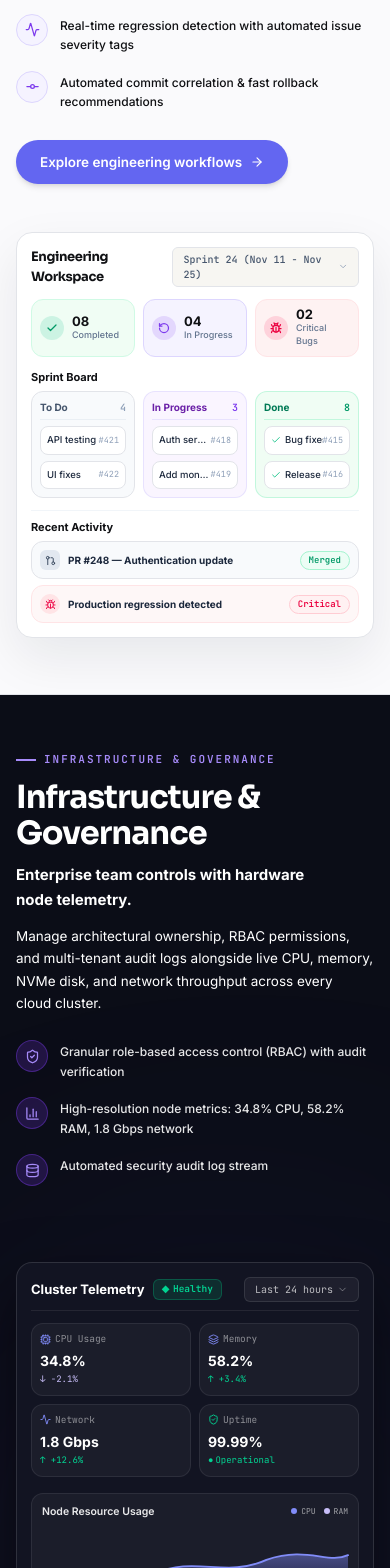
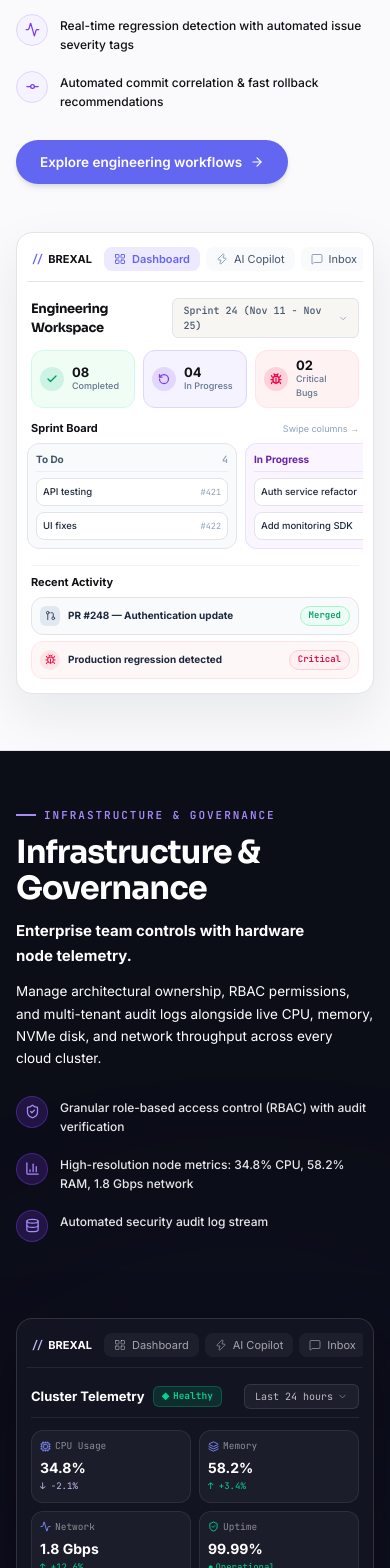
Before and after one commit to samarth3394/BhartiAppplus, a Next.js app in the folder frontend/: page / in a window 390 px wide. Shown: the part 2650-4218 px from the top of the page. Built offline with nearby package versions, Linux system fonts and the light colour scheme.

Commit message:
feat(mobile): make engineering workspace & cluster telemetry mockups fully responsive on mobile

```diff
--- a/frontend/src/app/page.tsx
+++ b/frontend/src/app/page.tsx
@@ -89,8 +89,7 @@ function StripeNavbar() {
 
   return (
     <header
-      className={`fixed top-0 left-0 right-0 z-50 transition-all duration-300 py-3 sm:py-3.5 ${
-        scrolled
+      className={`fixed top-0 left-0 right-0 z-50 transition-all duration-300 py-3 sm:py-3.5 ${scrolled
           ? "bg-white/90 backdrop-blur-md border-b border-[#E2E4E9] shadow-[0_2px_16px_rgba(16,17,20,0.04)]"
           : "bg-white/50 backdrop-blur-xs border-b border-black/5"
         }`}
@@ -769,8 +768,7 @@ function StripeArchitectureFlowSection() {
           <button
             onClick={handleTriggerFlow}
             disabled={simulating}
-            className={`inline-flex items-center gap-2 px-5 py-2.5 rounded-full text-xs font-semibold transition-all shadow-xs cursor-pointer ${
-              simulating
+            className={`inline-flex items-center gap-2 px-5 py-2.5 rounded-full text-xs font-semibold transition-all shadow-xs cursor-pointer ${simulating
                 ? "bg-[#F5F3FF] text-[#7C3AED] border border-[#DDD6FE]"
                 : "bg-white hover:bg-[#F5F3FF] text-[#101114] border border-[#D6D8DE] hover:border-[#7C3AED] hover:shadow-sm"
               }`}
@@ -786,8 +784,7 @@ function StripeArchitectureFlowSection() {
 
             {/* 1. Your Kubernetes Pod */}
             <div
-              className={`w-[230px] sm:w-[245px] lg:w-[230px] xl:w-[245px] bg-white rounded-2xl border p-4 sm:p-5 flex items-center gap-3 text-left transition-all duration-300 shadow-[0_2px_12px_rgba(16,17,20,0.03)] shrink-0 snap-start ${
-                activeStep === 1
+              className={`w-[230px] sm:w-[245px] lg:w-[230px] xl:w-[245px] bg-white rounded-2xl border p-4 sm:p-5 flex items-center gap-3 text-left transition-all duration-300 shadow-[0_2px_12px_rgba(16,17,20,0.03)] shrink-0 snap-start ${activeStep === 1
                   ? "border-[#7C3AED] ring-2 ring-[#7C3AED]/20 shadow-lg -translate-y-1"
                   : "border-[#E2E4E9] hover:border-[#BFC3CC]"
                 }`}
@@ -813,8 +810,7 @@ function StripeArchitectureFlowSection() {
 
             {/* 2. eBPF Kernel Probe */}
             <div
-              className={`w-[230px] sm:w-[245px] lg:w-[230px] xl:w-[245px] bg-white rounded-2xl border p-4 sm:p-5 flex items-center gap-3 text-left transition-all duration-300 shadow-[0_2px_12px_rgba(16,17,20,0.03)] shrink-0 snap-start ${
-                activeStep === 2
+              className={`w-[230px] sm:w-[245px] lg:w-[230px] xl:w-[245px] bg-white rounded-2xl border p-4 sm:p-5 flex items-center gap-3 text-left transition-all duration-300 shadow-[0_2px_12px_rgba(16,17,20,0.03)] shrink-0 snap-start ${activeStep === 2
                   ? "border-[#7C3AED] ring-2 ring-[#7C3AED]/20 shadow-lg -translate-y-1"
                   : "border-[#E2E4E9] hover:border-[#BFC3CC]"
                 }`}
@@ -840,8 +836,7 @@ function StripeArchitectureFlowSection() {
 
             {/* 3. BREXAL Neural Engine (Featured Center Card) */}
             <div
-              className={`w-[260px] sm:w-[280px] lg:w-[275px] xl:w-[295px] relative rounded-2xl border p-4 sm:p-5 text-left transition-all duration-300 shadow-[0_8px_24px_rgba(124,58,237,0.1)] shrink-0 snap-start ${
-                activeStep === 3
+              className={`w-[260px] sm:w-[280px] lg:w-[275px] xl:w-[295px] relative rounded-2xl border p-4 sm:p-5 text-left transition-all duration-300 shadow-[0_8px_24px_rgba(124,58,237,0.1)] shrink-0 snap-start ${activeStep === 3
                   ? "bg-[#F5F3FF] border-[#7C3AED] ring-2 ring-[#7C3AED]/25 shadow-xl -translate-y-1"
                   : "bg-[#F7F6F2] border-[#C7BDF7]"
                 }`}
@@ -889,8 +884,7 @@ function StripeArchitectureFlowSection() {
 
               {/* Slack */}
               <div
-                className={`bg-white rounded-2xl border p-3.5 sm:p-5 flex items-center gap-3 text-left transition-all duration-300 shadow-[0_2px_12px_rgba(16,17,20,0.03)] ${
-                  activeStep === 4
+                className={`bg-white rounded-2xl border p-3.5 sm:p-5 flex items-center gap-3 text-left transition-all duration-300 shadow-[0_2px_12px_rgba(16,17,20,0.03)] ${activeStep === 4
                     ? "border-[#7C3AED] ring-2 ring-[#7C3AED]/20 shadow-lg -translate-y-0.5"
                     : "border-[#E2E4E9] hover:border-[#BFC3CC]"
                   }`}
@@ -908,8 +902,7 @@ function StripeArchitectureFlowSection() {
 
               {/* PagerDuty */}
               <div
-                className={`bg-white rounded-2xl border p-3.5 sm:p-5 flex items-center gap-3 text-left transition-all duration-300 shadow-[0_2px_12px_rgba(16,17,20,0.03)] ${
-                  activeStep === 4
+                className={`bg-white rounded-2xl border p-3.5 sm:p-5 flex items-center gap-3 text-left transition-all duration-300 shadow-[0_2px_12px_rgba(16,17,20,0.03)] ${activeStep === 4
                     ? "border-[#7C3AED] ring-2 ring-[#7C3AED]/20 shadow-lg -translate-y-0.5"
                     : "border-[#E2E4E9] hover:border-[#BFC3CC]"
                   }`}
@@ -951,6 +944,58 @@ function EngineeringWorkspaceMockup() {
   return (
     <div className="relative rounded-2xl border border-[#E2E4E9] bg-white shadow-[0_20px_50px_rgba(15,23,42,0.08)] p-3.5 sm:p-5 text-[#101114] overflow-hidden text-left">
       <div className="grid grid-cols-12 gap-3 sm:gap-4 items-start">
+
+        {/* Mobile Horizontal Navigation Strip (Visible on mobile, preserves all 11 features) */}
+        <div className="sm:hidden col-span-12 flex items-center gap-1.5 overflow-x-auto no-scrollbar pb-2.5 mb-1 border-b border-[#E2E4E9] text-[11px] -mx-1 px-1">
+          <div className="flex items-center gap-1 font-bold text-[#101114] pr-1.5 shrink-0">
+            <span className="text-[#6366F1] font-mono font-bold">//</span>
+            <span>BREXAL</span>
+          </div>
+          <div className="flex items-center gap-1.5 px-2.5 py-1 rounded-lg bg-[#EDE9FE] text-[#6366F1] font-semibold text-[11px] shrink-0">
+            <LayoutGrid size={12} className="text-[#6366F1]" />
+            <span>Dashboard</span>
+          </div>
+          <div className="flex items-center gap-1.5 px-2.5 py-1 rounded-lg text-slate-600 bg-slate-50 text-[11px] shrink-0">
+            <Zap size={12} className="text-slate-400" />
+            <span>AI Copilot</span>
+          </div>
+          <div className="flex items-center gap-1.5 px-2.5 py-1 rounded-lg text-slate-600 bg-slate-50 text-[11px] shrink-0">
+            <MessageSquare size={12} className="text-slate-400" />
+            <span>Inbox</span>
+          </div>
+          <div className="flex items-center gap-1.5 px-2.5 py-1 rounded-lg text-slate-600 bg-slate-50 text-[11px] shrink-0">
+            <Users size={12} className="text-slate-400" />
+            <span>Teams</span>
+          </div>
+          <div className="flex items-center gap-1.5 px-2.5 py-1 rounded-lg text-slate-600 bg-slate-50 text-[11px] shrink-0">
+            <FolderKanban size={12} className="text-slate-400" />
+            <span>Kanban</span>
+          </div>
+          <div className="flex items-center gap-1.5 px-2.5 py-1 rounded-lg text-slate-600 bg-slate-50 text-[11px] shrink-0">
+            <Bug size={12} className="text-slate-400" />
+            <span>Issues</span>
+          </div>
+          <div className="flex items-center gap-1.5 px-2.5 py-1 rounded-lg text-slate-600 bg-slate-50 text-[11px] shrink-0">
+            <Map size={12} className="text-slate-400" />
+            <span>Roadmap</span>
+          </div>
+          <div className="flex items-center gap-1.5 px-2.5 py-1 rounded-lg text-slate-600 bg-slate-50 text-[11px] shrink-0">
+            <Activity size={12} className="text-slate-400" />
+            <span>Uptime</span>
+          </div>
+          <div className="flex items-center gap-1.5 px-2.5 py-1 rounded-lg text-slate-600 bg-slate-50 text-[11px] shrink-0">
+            <Server size={12} className="text-slate-400" />
+            <span>Infrastructure</span>
+          </div>
+          <div className="flex items-center gap-1.5 px-2.5 py-1 rounded-lg text-slate-600 bg-slate-50 text-[11px] shrink-0">
+            <Terminal size={12} className="text-slate-400" />
+            <span>Logs</span>
+          </div>
+          <div className="flex items-center gap-1.5 px-2.5 py-1 rounded-lg text-slate-600 bg-slate-50 text-[11px] shrink-0">
+            <Wrench size={12} className="text-slate-400" />
+            <span>Maintenance</span>
+          </div>
+        </div>
 
         {/* Left Sidebar (3 cols on sm+, compact on mobile) with Real Product Features List */}
         <div className="hidden sm:flex sm:col-span-3 flex-col gap-0.5 pr-2.5 border-r border-[#E2E4E9] text-[11px]">
@@ -1077,10 +1122,13 @@ function EngineeringWorkspaceMockup() {
 
           {/* Sprint Board Columns */}
           <div>
-            <div className="text-[11px] font-bold text-[#101114] mb-1.5">Sprint Board</div>
-            <div className="grid grid-cols-3 gap-2">
+            <div className="flex items-center justify-between text-[11px] font-bold text-[#101114] mb-1.5">
+              <span>Sprint Board</span>
+              <span className="sm:hidden text-[9px] font-normal text-slate-400">Swipe columns →</span>
+            </div>
+            <div className="flex overflow-x-auto snap-x snap-mandatory sm:grid sm:grid-cols-3 gap-2 pb-1 sm:pb-0 -mx-1 px-1 sm:mx-0 sm:px-0 no-scrollbar">
               {/* To Do */}
-              <div className="rounded-xl bg-[#F8FAFC] border border-[#E2E4E9] p-2 space-y-1.5">
+              <div className="w-[68vw] max-w-[210px] sm:w-auto sm:max-w-none shrink-0 snap-start rounded-xl bg-[#F8FAFC] border border-[#E2E4E9] p-2 space-y-1.5">
                 <div className="flex items-center justify-between text-[10px] font-bold text-slate-600 pb-1 border-b border-slate-200/60">
                   <span>To Do</span>
                   <span className="font-mono text-slate-400">4</span>
@@ -1096,7 +1144,7 @@ function EngineeringWorkspaceMockup() {
               </div>
 
               {/* In Progress */}
-              <div className="rounded-xl bg-[#FAF5FF] border border-[#DDD6FE]/60 p-2 space-y-1.5">
+              <div className="w-[68vw] max-w-[210px] sm:w-auto sm:max-w-none shrink-0 snap-start rounded-xl bg-[#FAF5FF] border border-[#DDD6FE]/60 p-2 space-y-1.5">
                 <div className="flex items-center justify-between text-[10px] font-bold text-[#6B21A8] pb-1 border-b border-[#DDD6FE]/60">
                   <span>In Progress</span>
                   <span className="font-mono text-[#7C3AED]">3</span>
@@ -1112,7 +1160,7 @@ function EngineeringWorkspaceMockup() {
               </div>
 
               {/* Done */}
-              <div className="rounded-xl bg-[#F0FDF4] border border-emerald-200/60 p-2 space-y-1.5">
+              <div className="w-[68vw] max-w-[210px] sm:w-auto sm:max-w-none shrink-0 snap-start rounded-xl bg-[#F0FDF4] border border-emerald-200/60 p-2 space-y-1.5">
                 <div className="flex items-center justify-between text-[10px] font-bold text-emerald-700 pb-1 border-b border-emerald-200/60">
                   <span>Done</span>
                   <span className="font-mono text-emerald-600">8</span>
@@ -1185,6 +1233,58 @@ function InfrastructureGovernanceMockup() {
   return (
     <div className="relative rounded-2xl border border-white/12 bg-[#121422] shadow-[0_25px_60px_rgba(0,0,0,0.55)] p-3.5 sm:p-5 text-white overflow-hidden text-left">
       <div className="grid grid-cols-12 gap-3 sm:gap-4 items-start">
+
+        {/* Mobile Horizontal Navigation Strip (Visible on mobile for dark mockup) */}
+        <div className="sm:hidden col-span-12 flex items-center gap-1.5 overflow-x-auto no-scrollbar pb-2.5 mb-1 border-b border-white/8 text-[11px] -mx-1 px-1">
+          <div className="flex items-center gap-1 font-bold text-white pr-1.5 shrink-0">
+            <span className="text-[#C7BDF7] font-mono font-bold">//</span>
+            <span>BREXAL</span>
+          </div>
+          <div className="flex items-center gap-1.5 px-2.5 py-1 rounded-lg text-white/60 bg-white/5 text-[11px] shrink-0">
+            <LayoutGrid size={12} className="text-white/40" />
+            <span>Dashboard</span>
+          </div>
+          <div className="flex items-center gap-1.5 px-2.5 py-1 rounded-lg text-white/60 bg-white/5 text-[11px] shrink-0">
+            <Zap size={12} className="text-white/40" />
+            <span>AI Copilot</span>
+          </div>
+          <div className="flex items-center gap-1.5 px-2.5 py-1 rounded-lg text-white/60 bg-white/5 text-[11px] shrink-0">
+            <MessageSquare size={12} className="text-white/40" />
+            <span>Inbox</span>
+          </div>
+          <div className="flex items-center gap-1.5 px-2.5 py-1 rounded-lg text-white/60 bg-white/5 text-[11px] shrink-0">
+            <Users size={12} className="text-white/40" />
+            <span>Teams</span>
+          </div>
+          <div className="flex items-center gap-1.5 px-2.5 py-1 rounded-lg text-white/60 bg-white/5 text-[11px] shrink-0">
+            <FolderKanban size={12} className="text-white/40" />
+            <span>Kanban</span>
+          </div>
+          <div className="flex items-center gap-1.5 px-2.5 py-1 rounded-lg text-white/60 bg-white/5 text-[11px] shrink-0">
+            <Bug size={12} className="text-white/40" />
+            <span>Issues</span>
+          </div>
+          <div className="flex items-center gap-1.5 px-2.5 py-1 rounded-lg text-white/60 bg-white/5 text-[11px] shrink-0">
+            <Map size={12} className="text-white/40" />
+            <span>Roadmap</span>
+          </div>
+          <div className="flex items-center gap-1.5 px-2.5 py-1 rounded-lg text-white/60 bg-white/5 text-[11px] shrink-0">
+            <Activity size={12} className="text-white/40" />
+            <span>Uptime</span>
+          </div>
+          <div className="flex items-center gap-1.5 px-2.5 py-1 rounded-lg bg-[#6366F1] text-white font-semibold text-[11px] shadow-xs shrink-0">
+            <Server size={12} />
+            <span>Infrastructure</span>
+          </div>
+          <div className="flex items-center gap-1.5 px-2.5 py-1 rounded-lg text-white/60 bg-white/5 text-[11px] shrink-0">
+            <Terminal size={12} className="text-white/40" />
+            <span>Logs</span>
+          </div>
+          <div className="flex items-center gap-1.5 px-2.5 py-1 rounded-lg text-white/60 bg-white/5 text-[11px] shrink-0">
+            <Wrench size={12} className="text-white/40" />
+            <span>Maintenance</span>
+          </div>
+        </div>
 
         {/* Left Dark Sidebar (3 cols on sm+, hidden on mobile) with Real Product Features List */}
         <div className="hidden sm:flex sm:col-span-3 flex-col gap-0.5 pr-2.5 border-r border-white/8 text-[11px]">
@@ -1675,8 +1775,7 @@ function StripePricingSection() {
           {tiers.map((t, idx) => (
             <div
               key={idx}
-              className={`p-5 sm:p-7 rounded-2xl sm:rounded-3xl bg-white border transition-all flex flex-col justify-between ${
-                t.highlight
+              className={`p-5 sm:p-7 rounded-2xl sm:rounded-3xl bg-white border transition-all flex flex-col justify-between ${t.highlight
                   ? "border-[#7C3AED] shadow-[0_16px_48px_rgba(124,58,237,0.12)] md:-translate-y-2 relative ring-1 ring-[#7C3AED]/30"
                   : "border-[#E2E4E9] shadow-xs hover:border-[#BFC3CC]"
                 }`}
@@ -1707,8 +1806,7 @@ function StripePricingSection() {
               <div className="pt-5 sm:pt-6">
                 <Link
                   href="/register"
-                  className={`w-full py-3 min-h-[44px] rounded-full text-center text-sm font-semibold transition-all flex items-center justify-center cursor-pointer ${
-                    t.highlight
+                  className={`w-full py-3 min-h-[44px] rounded-full text-center text-sm font-semibold transition-all flex items-center justify-center cursor-pointer ${t.highlight
                       ? "bg-[#7C3AED] text-white hover:bg-[#6D28D9] shadow-md hover:shadow-lg"
                       : "bg-[#101C35] text-white hover:bg-[#7C3AED] shadow-xs"
                     }`}
```
Lines whose indentation alone changed are shown as unchanged.
